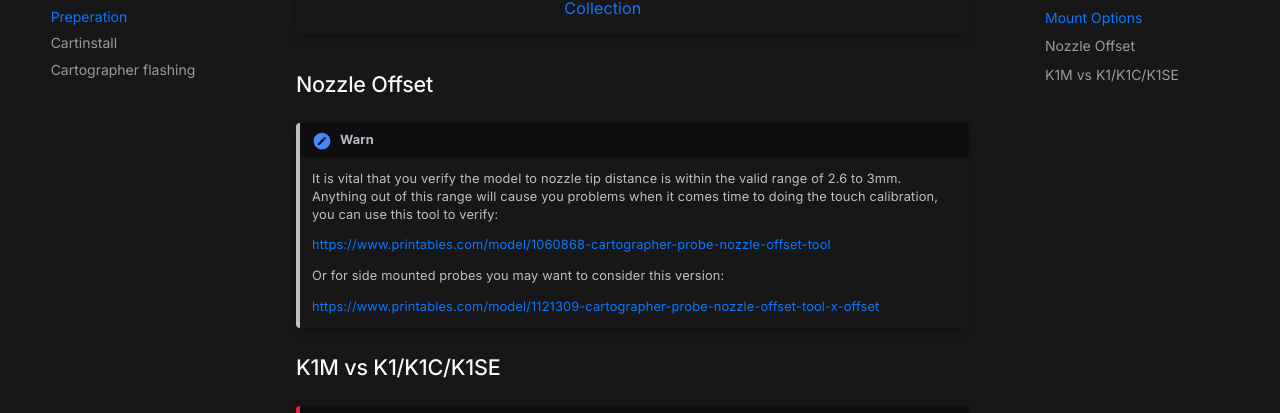
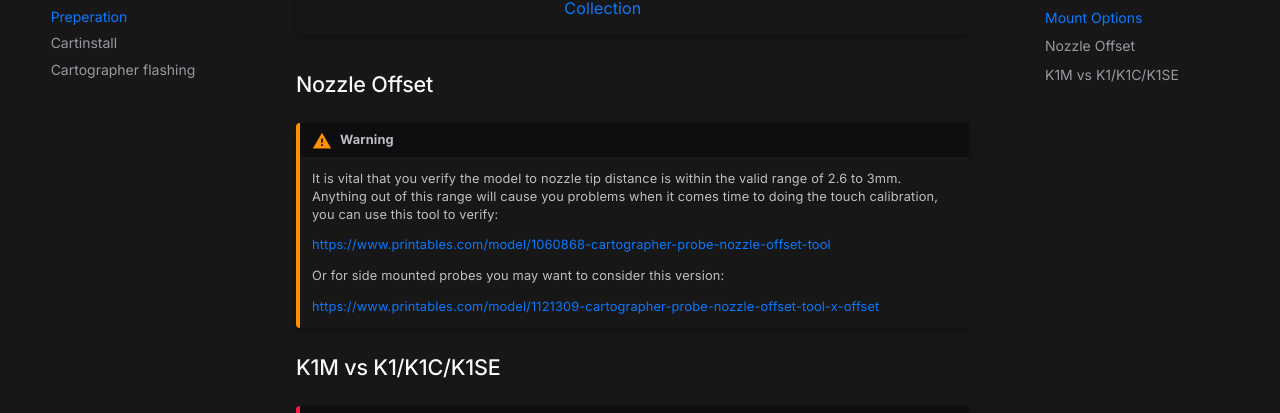
Before and after one commit to pellcorp/Simple-AF-Wiki, an MkDocs documentation site: the page built from docs/preperation.md, in a window 1280 px wide and 900 px high, scrolled down 862 px. Shown: the part 128-541 px from the top of the window. Built offline with MkDocs 1.6.1 and Material for MkDocs 9.7.7, drawn with Linux system fonts in a browser that asks for light colours; comment, search, counter and statistics services are not loaded.

Commit message:
Update preperation.md

```diff
--- a/docs/preperation.md
+++ b/docs/preperation.md
@@ -14,9 +14,10 @@ Before using the Cartographer3d with any K1 series printer decide which orientat
 
 ### Nozzle Offset
 
-!!! warn
+!!! WARNING
 
-    It is vital that you verify the model to nozzle tip distance is within the valid range of 2.6 to 3mm.  Anything out of this range will cause you problems when it comes time to doing the touch calibration, you can use this tool to verify:
+    It is vital that you verify the model to nozzle tip distance is within the valid range of 2.6 to 3mm.
+    Anything out of this range will cause you problems when it comes time to doing the touch calibration, you can use this tool to verify:
 
     <https://www.printables.com/model/1060868-cartographer-probe-nozzle-offset-tool>
 
```
